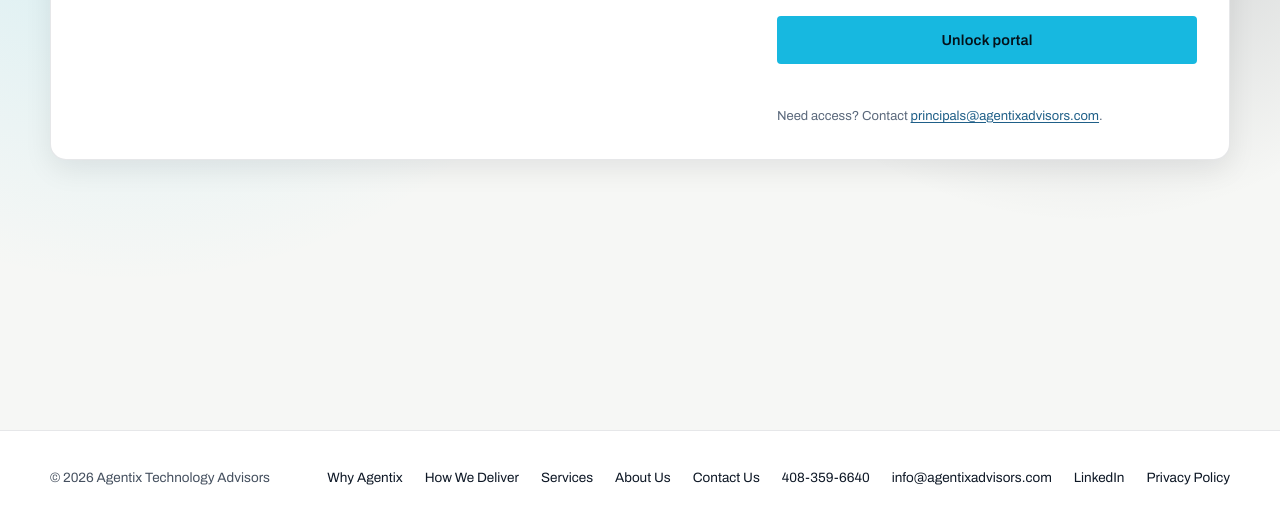
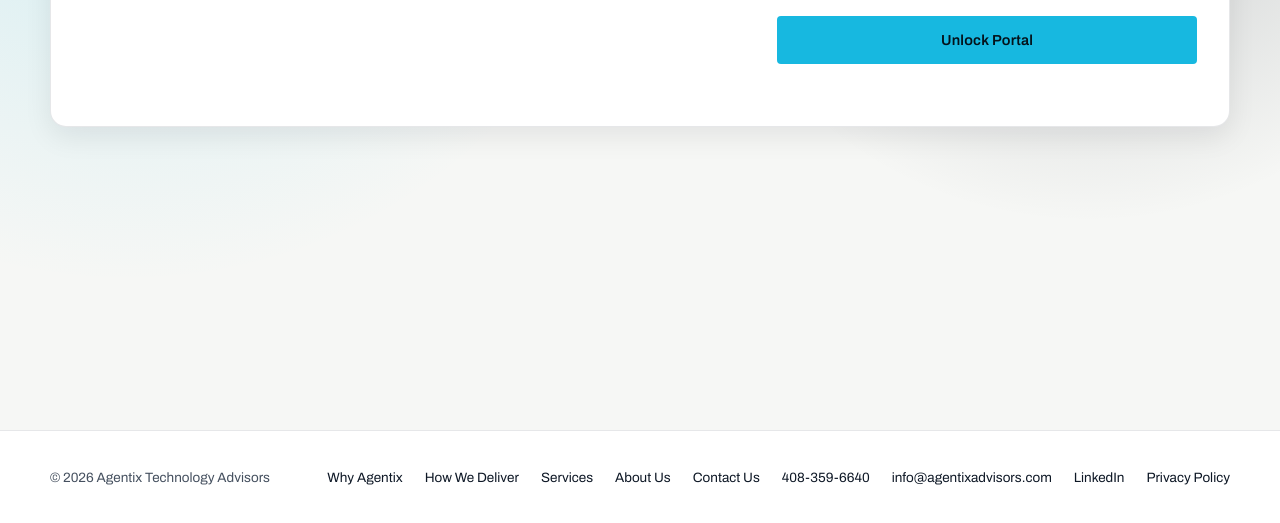
Before and after one commit to Agentix-Technology-Advisors/agentix-website, a plain HTML site: page client-portal.html in a window 1280 px wide. Shown: the part 275-798 px from the top of the page. Drawn offline with Linux system fonts and the light colour scheme.

Commit message:
Simplify client portal login copy

```diff
--- a/assets/css/client-portal.css
+++ b/assets/css/client-portal.css
@@ -128,23 +128,6 @@
 
 .portal-login-status.is-error {
     color: #8f223f;
-}
-
-.portal-support-line {
-    margin: 2px 0 0;
-    font-size: 13px;
-    color: #5b697c;
-}
-
-.portal-support-line a {
-    color: #1f5f88;
-    text-decoration: underline;
-    text-underline-offset: 2px;
-}
-
-.portal-support-line a:hover,
-.portal-support-line a:focus-visible {
-    color: var(--accent-deep);
 }
 
 .portal-content {
--- a/assets/js/client-portal.js
+++ b/assets/js/client-portal.js
@@ -129,7 +129,7 @@ function setCapsLockWarning(isVisible) {
 function setLoginBusy(isBusy) {
     if (unlockButton) {
         unlockButton.disabled = isBusy;
-        unlockButton.textContent = isBusy ? "Unlocking..." : "Unlock portal";
+        unlockButton.textContent = isBusy ? "Unlocking..." : "Unlock Portal";
     }
 
     if (passwordInput) {
@@ -157,7 +157,7 @@ function setLoginLockedState(isFormLocked) {
     if (unlockButton) {
         unlockButton.disabled = isFormLocked;
         if (!isFormLocked) {
-            unlockButton.textContent = "Unlock portal";
+            unlockButton.textContent = "Unlock Portal";
         }
     }
 }
--- a/client-portal.html
+++ b/client-portal.html
@@ -83,7 +83,6 @@
                             <p class="portal-caps-warning" id="portal-caps-warning" role="status" aria-live="polite" hidden>Caps Lock is on.</p>
                             <button class="button button--primary portal-unlock-button" id="portal-unlock-button" type="submit">Unlock Portal</button>
                             <p class="portal-login-status" id="portal-login-status" role="status" aria-live="polite"></p>
-                            <p class="portal-support-line">Need access? Contact <a href="mailto:principals@agentixadvisors.com">principals@agentixadvisors.com</a>.</p>
                         </form>
                     </article>
 
```
